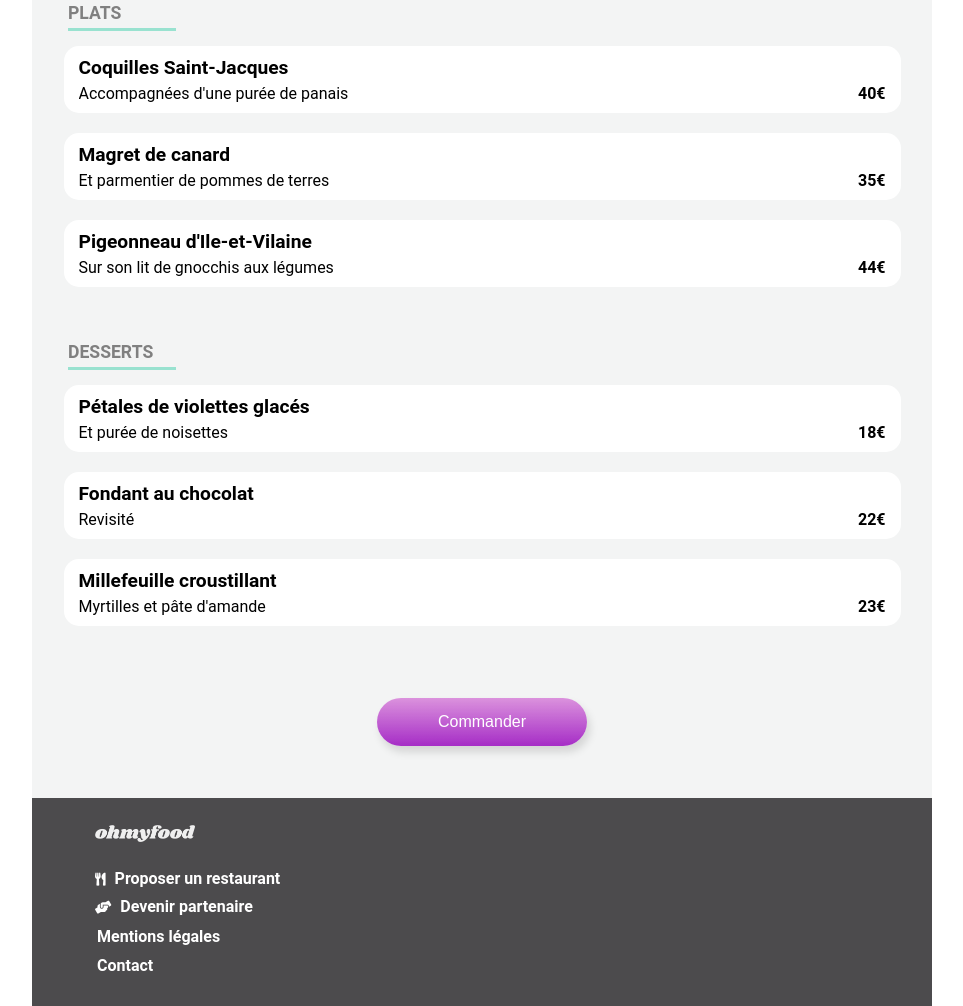
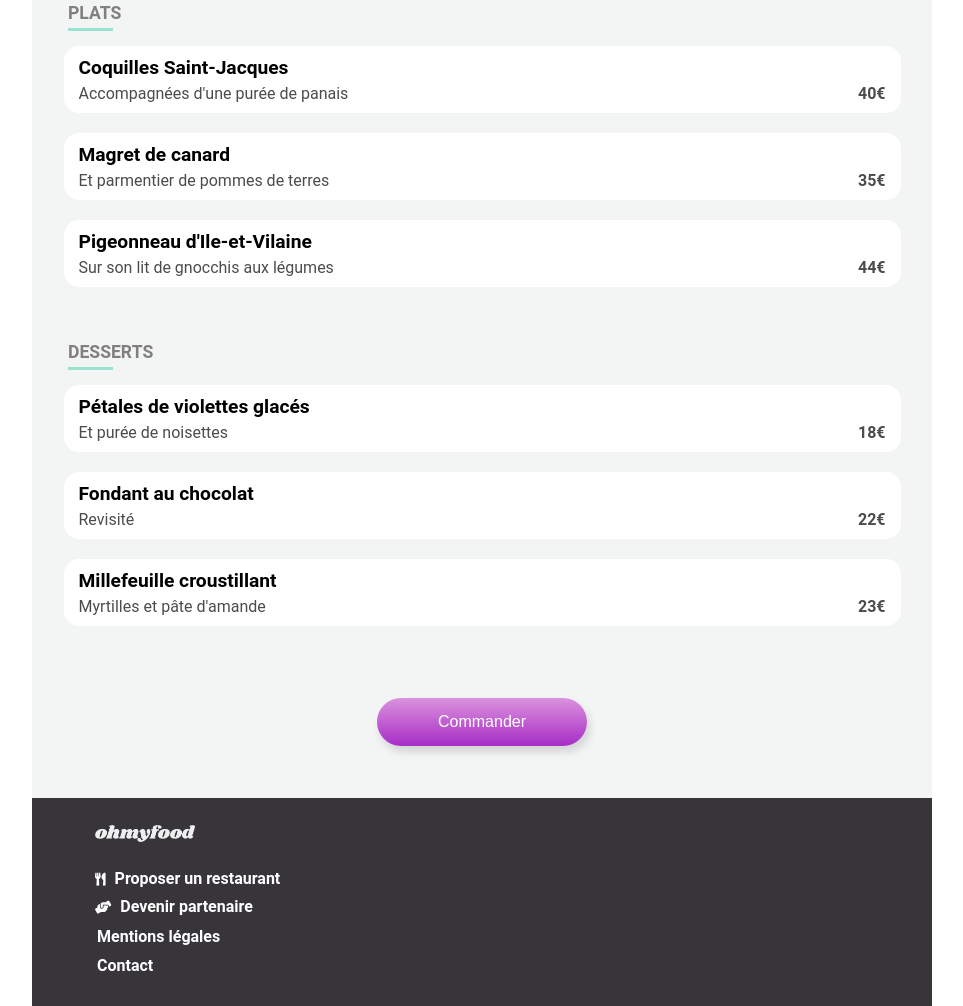
Before and after one commit to FaridAmimri/P3-Ohmyfood, a plain HTML site: page menu1.html in a window 1280 px wide. Shown: the part 702-1708 px from the top of the page, without its empty margins (158-1121 px from the left). Drawn offline with Linux system fonts and the light colour scheme.

Commit message:
correction des problèmes de résolution

```diff
--- a/menu.scss
+++ b/menu.scss
@@ -68,6 +68,7 @@ main {
         display: flex;
         justify-content: space-between;
         margin: 0;
+        color: #4c4b4d;
         white-space: nowrap;
         overflow: hidden;
         text-overflow: ellipsis;
@@ -117,6 +118,7 @@ main {
     border-radius: 0 15px 15px 0;
     transition: all 0.5s;
     visibility: hidden;
+    overflow: hidden;
 }
 i.far.fa-check-circle {
     background-color: $tertiarycolor;
@@ -214,10 +216,10 @@ footer {
     animation: menu 1s both 0s;
 }
 .menu:nth-of-type(2){
-    animation: menu 1s both 2s;
+    animation: menu 1s both 1s;
 }
 .menu:nth-of-type(3){
-    animation: menu 1s both 4s;
+    animation: menu 1s both 2s;
 }
 
 @keyframes menu {
--- a/scss/_mixins.scss
+++ b/scss/_mixins.scss
@@ -53,9 +53,9 @@
     background-color: #89E9C5;
     color: #0E8055;
     font-weight: bold;
-    left: 70%;
+    right: 10px;
     top: 5%;
-    padding: 5px 12px;
+    padding: 1% 4%;
     border-radius: 3px;
 }
 
@@ -74,7 +74,7 @@
     text-transform: uppercase;
     margin-left: 4%;
     color: grey;
-    width: 12%;
+    width: 45px;
     font-size: 1.1rem;
     border-bottom: 3px solid $tertiarycolor;
     margin-bottom: 15px;
--- a/scss/_variable.scss
+++ b/scss/_variable.scss
@@ -5,5 +5,5 @@ $tertiarycolor : #99E2D0;
 $backgroundprimary : #F3F4F4;
 $backgroundsecondary : #E8E7E8 ;
 $backgroundoverlay : rgba(255,255,255,1);
-$backgroundfooter : #4C4B4D;
+$backgroundfooter : #37353a;
 $backgroundbtn : #F6EFF6;
--- a/style.scss
+++ b/style.scss
@@ -38,7 +38,7 @@
 }
 /* Mettre fin à l'animation du loader */
 .shutdown {
-    animation: shutdown 3s linear 3s both;
+    animation: shutdown 2s linear 1s both;
 }
 @keyframes shutdown {
     0% {
@@ -132,7 +132,7 @@ header {
 /* Form */
 
 form {
-    width: 85%;
+    width: 90%;
     height: 300px;
     display: flex;
     flex-direction: column;
@@ -192,6 +192,9 @@ main {
         margin-bottom: 20px;
         width: 100%;
         height: 260px;
+        border-radius: 15px;
+        -webkit-box-shadow: 0px 7px 6px 1px rgba(0,0,0,0.12);
+        box-shadow: 0px 7px 6px 1px rgba(0,0,0,0.12);
     }
 
     article img {
@@ -230,7 +233,6 @@ main {
     p {
         margin: 0;
         font-size: 1.2em;
-        font-weight: bold;
     }
 }
 .fa-heart {
```
Also changed, not shown: menu.css, style.css, 2 other files.
